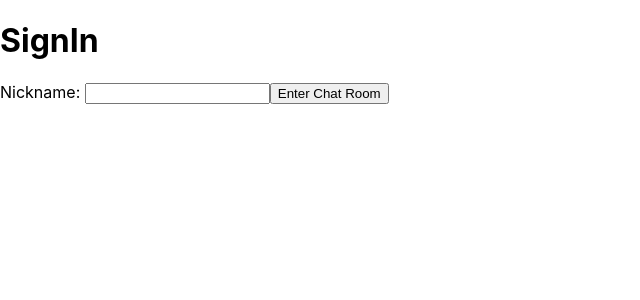
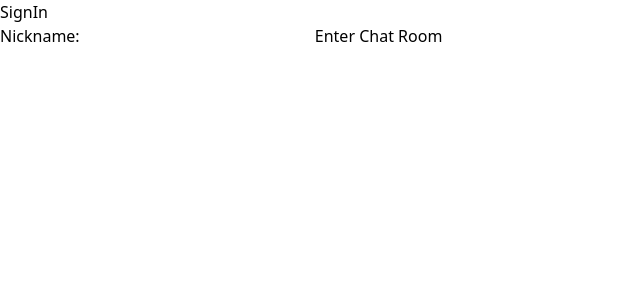
Before and after one commit to lenard123/SimpleReactProjects, a React (Create React App) app in the folder 1. realtime-chat/: page / in a window 1280 px wide. Shown: the top 300 px of the page, without its empty margins (0-640 px from the left). Built offline with nearby package versions, Linux system fonts and the light colour scheme.

Commit message:
Install Tailwind to the project

```diff
--- /dev/null
+++ b/1. realtime-chat/craco.config.js
@@ -0,0 +1,10 @@
+module.exports = {
+  style: {
+    postcss: {
+      plugins: [
+        require('tailwindcss'),
+        require('autoprefixer'),
+      ],
+    },
+  },
+}
--- a/1. realtime-chat/src/index.css
+++ b/1. realtime-chat/src/index.css
@@ -1,13 +1,3 @@
-body {
-  margin: 0;
-  font-family: -apple-system, BlinkMacSystemFont, 'Segoe UI', 'Roboto', 'Oxygen',
-    'Ubuntu', 'Cantarell', 'Fira Sans', 'Droid Sans', 'Helvetica Neue',
-    sans-serif;
-  -webkit-font-smoothing: antialiased;
-  -moz-osx-font-smoothing: grayscale;
-}
-
-code {
-  font-family: source-code-pro, Menlo, Monaco, Consolas, 'Courier New',
-    monospace;
-}
+@tailwind base;
+@tailwind components;
+@tailwind utilities;
--- /dev/null
+++ b/1. realtime-chat/tailwind.config.js
@@ -0,0 +1,11 @@
+module.exports = {
+  purge: ['./src/**/*.{js,jsx,ts,tsx}', './public/index.html'],
+  darkMode: false, // or 'media' or 'class'
+  theme: {
+    extend: {},
+  },
+  variants: {
+    extend: {},
+  },
+  plugins: [],
+}
```
Also changed, not shown: 1. realtime-chat/package.json (+9 -3 lines), 1 other file (tests, documents, lock files or other folders).
